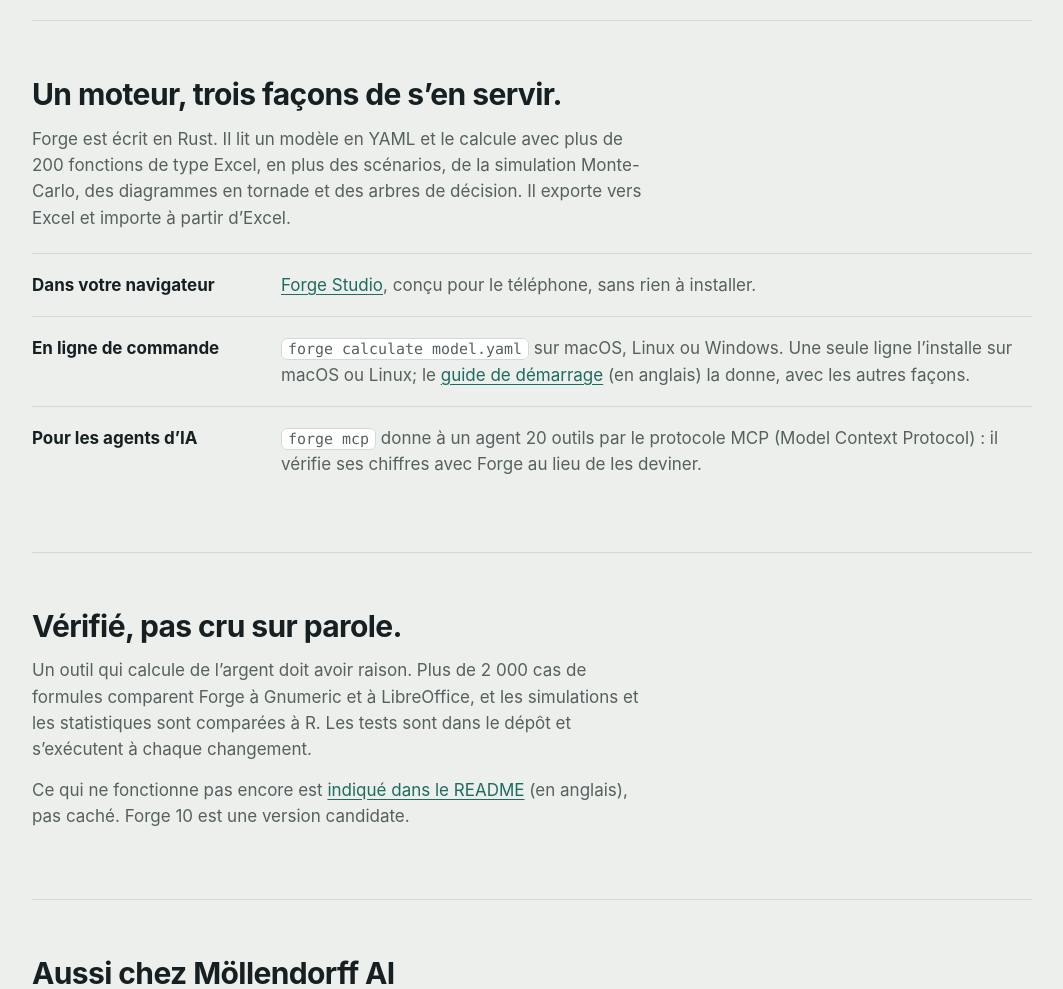
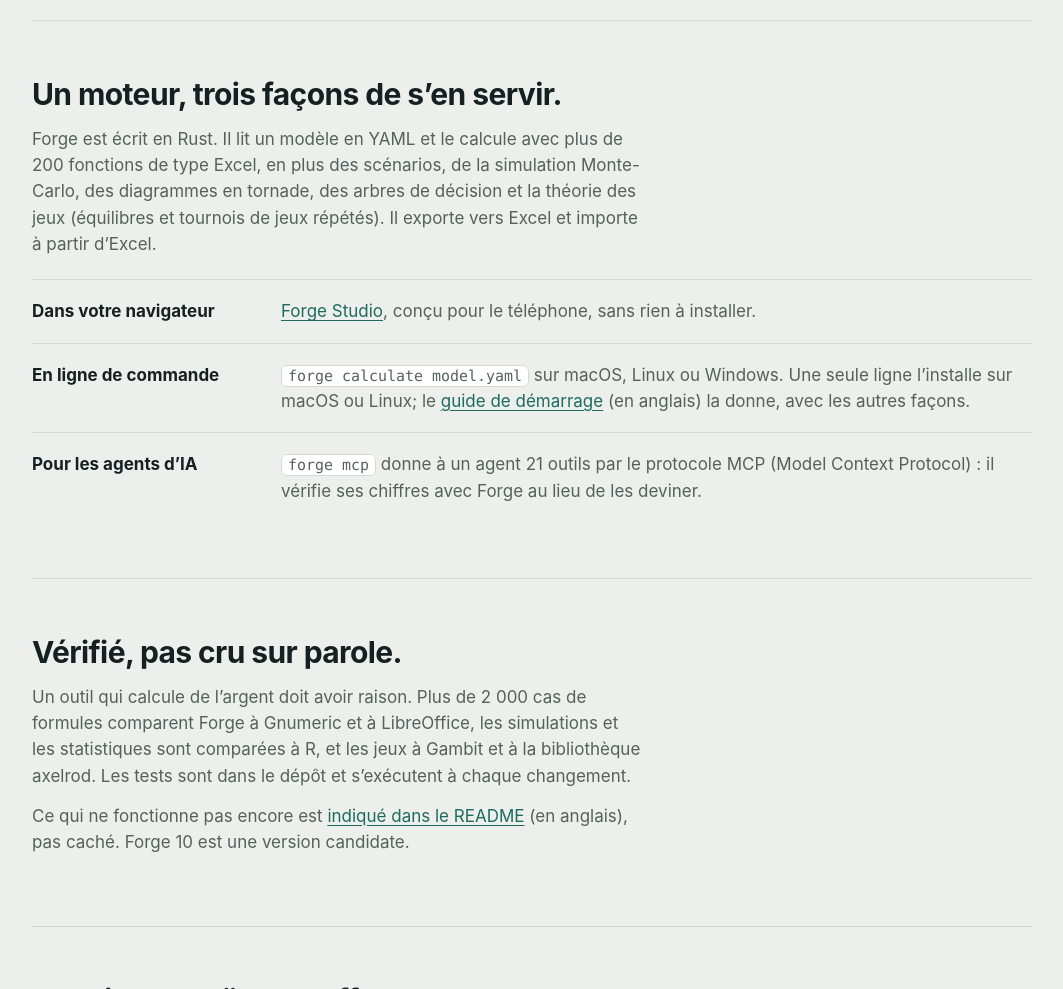
Before and after one commit to mollendorff-ai/mollendorff-ai.github.io, a plain HTML site: page fr/index.html in a window 1280 px wide. Shown: the part 3460-4449 px from the top of the page, without its empty margins (108-1171 px from the left). Drawn offline with Linux system fonts and the light colour scheme.

Commit message:
Home page and llms.txt: Forge now has games, 21 MCP tools
Co-Authored-By: Claude Sonnet 5.5 <noreply@anthropic.com>
Claude-Session: https://claude.ai/code/session_01DyUDvjcAdTGT9drvSHEnbM

```diff
--- a/fr/index.html
+++ b/fr/index.html
@@ -194,17 +194,17 @@ Si tu ne peux pas exécuter de commandes ici, dis-le clairement et n'invente auc
 
     <section>
       <h2>Un moteur, trois façons de s’en servir.</h2>
-      <p>Forge est écrit en Rust. Il lit un modèle en YAML et le calcule avec plus de 200 fonctions de type Excel, en plus des scénarios, de la simulation Monte-Carlo, des diagrammes en tornade et des arbres de décision. Il exporte vers Excel et importe à partir d’Excel.</p>
+      <p>Forge est écrit en Rust. Il lit un modèle en YAML et le calcule avec plus de 200 fonctions de type Excel, en plus des scénarios, de la simulation Monte-Carlo, des diagrammes en tornade, des arbres de décision et la théorie des jeux (équilibres et tournois de jeux répétés). Il exporte vers Excel et importe à partir d’Excel.</p>
       <div class="ways">
         <div class="way"><h3>Dans votre navigateur</h3><p><a href="https://forge.mollendorff.ai/">Forge Studio</a>, conçu pour le téléphone, sans rien à installer.</p></div>
         <div class="way"><h3>En ligne de commande</h3><p><code>forge calculate model.yaml</code> sur macOS, Linux ou Windows. Une seule ligne l’installe sur macOS ou Linux; le <a href="https://github.com/mollendorff-ai/forge#quick-start" hreflang="en">guide de démarrage</a> (en anglais) la donne, avec les autres façons.</p></div>
-        <div class="way"><h3>Pour les agents d’IA</h3><p><code>forge mcp</code> donne à un agent 20 outils par le protocole MCP (Model Context Protocol) : il vérifie ses chiffres avec Forge au lieu de les deviner.</p></div>
+        <div class="way"><h3>Pour les agents d’IA</h3><p><code>forge mcp</code> donne à un agent 21 outils par le protocole MCP (Model Context Protocol) : il vérifie ses chiffres avec Forge au lieu de les deviner.</p></div>
       </div>
     </section>
 
     <section>
       <h2>Vérifié, pas cru sur parole.</h2>
-      <p>Un outil qui calcule de l’argent doit avoir raison. Plus de 2 000 cas de formules comparent Forge à Gnumeric et à LibreOffice, et les simulations et les statistiques sont comparées à R. Les tests sont dans le dépôt et s’exécutent à chaque changement.</p>
+      <p>Un outil qui calcule de l’argent doit avoir raison. Plus de 2 000 cas de formules comparent Forge à Gnumeric et à LibreOffice, les simulations et les statistiques sont comparées à R, et les jeux à Gambit et à la bibliothèque axelrod. Les tests sont dans le dépôt et s’exécutent à chaque changement.</p>
       <p>Ce qui ne fonctionne pas encore est <a href="https://github.com/mollendorff-ai/forge#status-and-known-limitations" hreflang="en">indiqué dans le README</a> (en anglais), pas caché. Forge 10 est une version candidate.</p>
     </section>
 
```
Also changed, not shown: index.html (+3 -3 lines), llms.txt.
